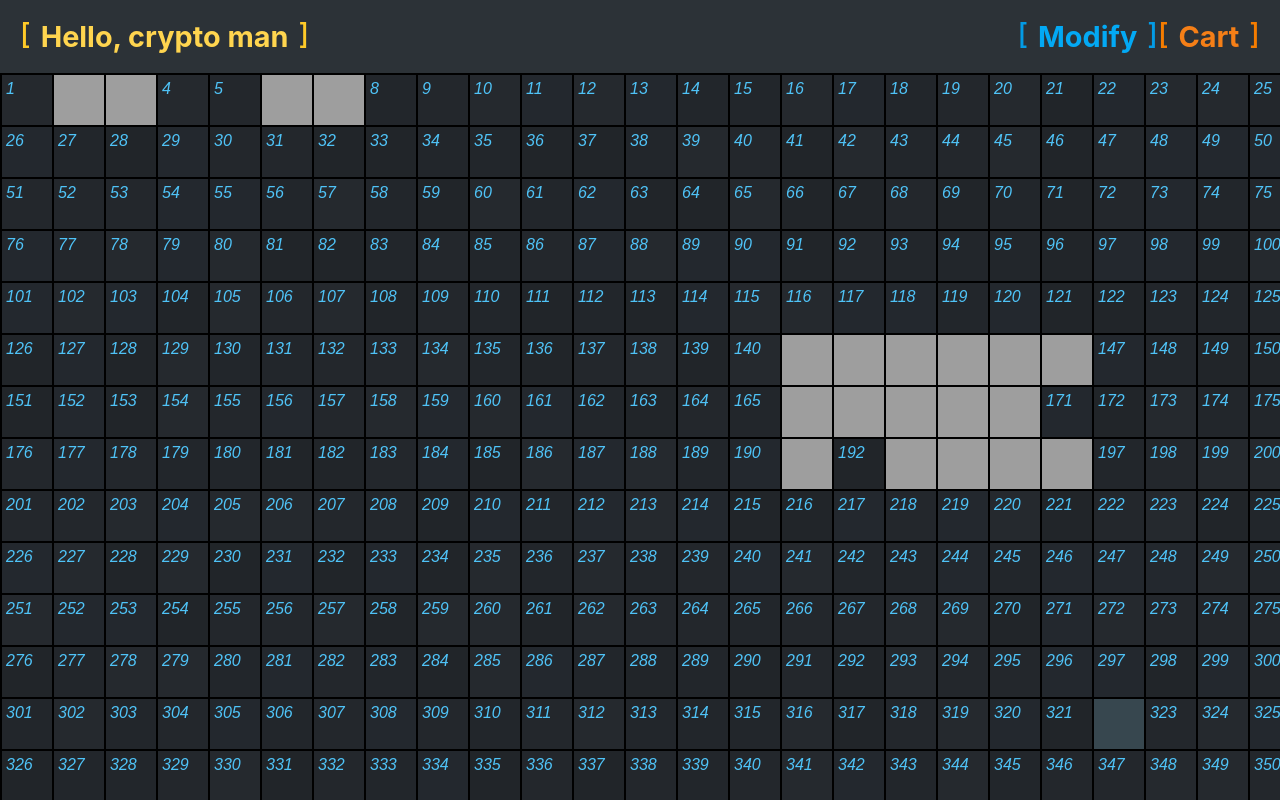
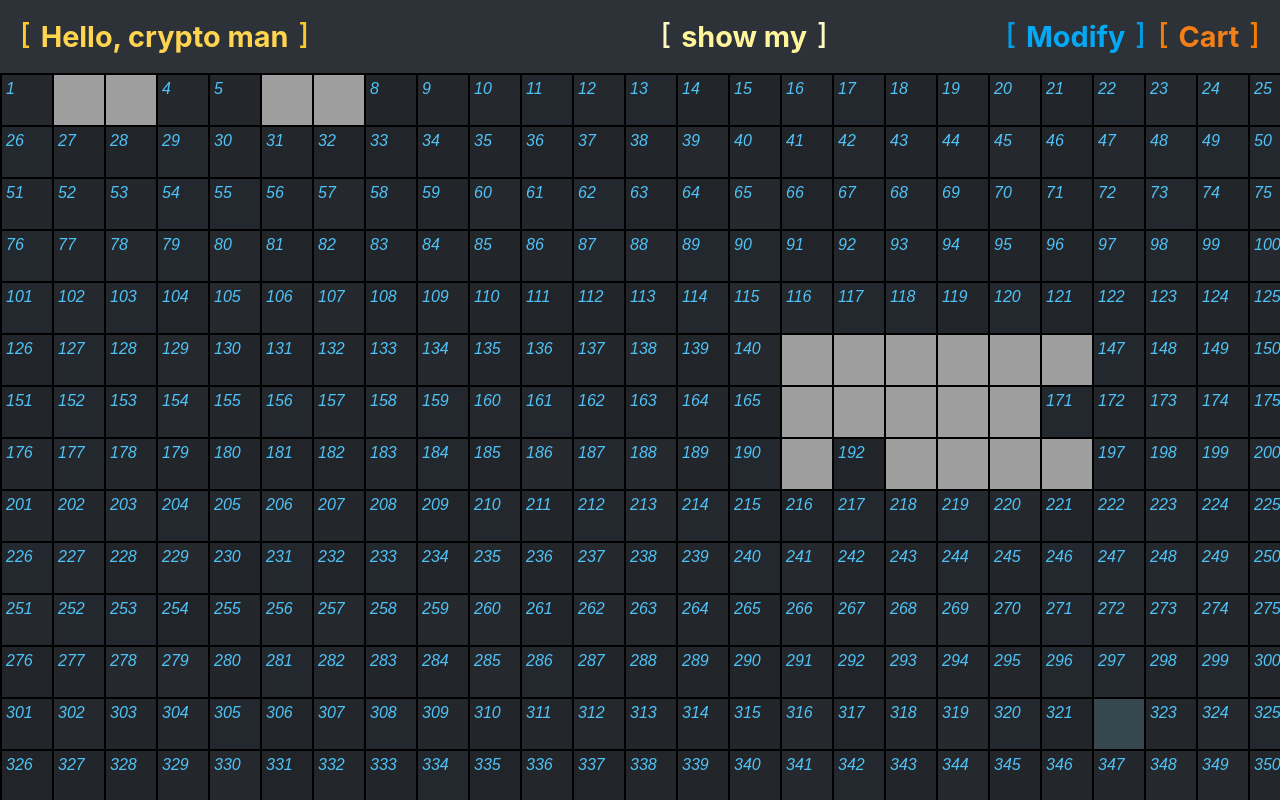
Before and after one commit to ArtMalina/pictures-grid, a React (Create React App) app: page / in a window 1280 px wide. Built offline with nearby package versions, Linux system fonts and the light colour scheme.

Commit message:
update: elements in modal with new displaying

```diff
--- a/package.json
+++ b/package.json
@@ -12,7 +12,7 @@
     "@types/react-dom": "^16.9.8",
     "react": "^16.13.1",
     "react-dom": "^16.13.1",
-    "react-scripts": "3.3.0",
+    "react-scripts": "^4.0.3",
     "rxjs": "^6.6.3",
     "typescript": "^3.7.3"
   },
--- a/src/App.scss
+++ b/src/App.scss
@@ -116,6 +116,30 @@ header {
 .py-3 {
     padding-top: 12px;
     padding-bottom: 12px;
+}
+.mx-1 {
+    margin-left: 4px;
+    margin-right: 4px;
+}
+.mx-2 {
+    margin-left: 8px;
+    margin-right: 8px;
+}
+.mx-3 {
+    margin-left: 12px;
+    margin-right: 12px;
+}
+.my-1 {
+    margin-top: 4px;
+    margin-bottom: 4px;
+}
+.my-2 {
+    margin-top: 8px;
+    margin-bottom: 8px;
+}
+.my-3 {
+    margin-top: 12px;
+    margin-bottom: 12px;
 }
 .flex-cnt {
     display: flex;
@@ -416,3 +440,9 @@ header {
         user-select: none;
     }
 }
+
+.modal_cell-item {
+    font-size: 1.2em;
+    color: #787878;
+    font-weight: bold;
+}
--- a/src/containers/Cart/CartModal.tsx
+++ b/src/containers/Cart/CartModal.tsx
@@ -50,16 +50,16 @@ const CartModal = (props: ICartModalProps) => {
             {
                 state[0] && <Modal title="Crypto tiles" width={ 770 } height={ 450 } event$={ event$ }>
                     <div className="flex-cnt item wrap content-start overflow">
-                        <div className="flex-cnt item fb-10 wrap px-2 py-3">
+                        <div className="flex-cnt item justify-start fb-10 wrap px-2 py-3">
                             {
                                 state[1].map(cellData =>
                                     <div
                                         key={ cellData.curr.cellNumber }
-                                        className="flex-cnt item wrap fb-10 align-center"
-                                        style={ { padding: '4px 2px', marginBottom: 8, backgroundColor: 'white' } }
+                                        className="flex-cnt item wrap fb-2 align-center shrink mx-1 px-3 py-4"
+                                        style={ { marginBottom: 8, backgroundColor: 'white' } }
                                     >
-                                        <div className="flex-cnt item fb-4">cell number: { cellData.curr.cellNumber + 1 }</div>
-                                        <div className="flex-cnt item fb-3"> tile point: { cellData.curr.point.join(', ') }</div>
+                                        <div className="flex-cnt item fb-4 modal_cell-item">{ cellData.curr.cellNumber + 1 }</div>
+                                        {/* <div className="flex-cnt item fb-3"> tile point: { cellData.curr.point.join(', ') }</div> */}
                                         <div className="flex-cnt item fb-3 justify-end">
                                             <Button action={ cellData } light color="error" title="X" small event$={ remove$ } />
                                         </div>
--- a/src/containers/Header/Header.tsx
+++ b/src/containers/Header/Header.tsx
@@ -17,8 +17,30 @@ const Header = (props: IHeaderProps) => {
         <div style={ { backgroundColor: 'white', padding: '0 10px' } }>
         </div>
         <div className="flex-cnt">
-            <Button event$={ event$ } action={ { type: CartEvents.Modify, payload: [] } } light color="info" title="Modify" />
-            <Button event$={ event$ } action={ { type: CartEvents.Open, payload: [] } } color="header" title="Cart" />
+            <Button
+                event$={ event$ }
+                action={ { type: CartEvents.ShowOwn, payload: [] } }
+                light
+                color="primary"
+                title="show my"
+            />
+        </div>
+        <div className="flex-cnt">
+            <div className="flex-cnt item shrink mx-3">
+                <Button
+                    event$={ event$ }
+                    action={ { type: CartEvents.Modify, payload: [] } }
+                    light
+                    color="info"
+                    title="Modify"
+                />
+            </div>
+            <Button
+                event$={ event$ }
+                action={ { type: CartEvents.Open, payload: [] } }
+                color="header"
+                title="Cart"
+            />
         </div>
         {/* 'header' | 'base' | 'active' | 'primary' | 'secondary' | 'info' | 'error' | 'close' */ }
         {/* <div className="flex-cnt align-center item wrap fb-6">
--- a/src/interfaces/cells.ts
+++ b/src/interfaces/cells.ts
@@ -34,6 +34,8 @@ export enum CartEvents {
     Save = 3,
     RemoveItems = 4,
     Modify = 5,
+    ShowOwn = 6,
+    ShowOther = 7
 }
 
 export interface ICartEventData {
--- a/tsconfig.json
+++ b/tsconfig.json
@@ -17,7 +17,8 @@
     "resolveJsonModule": true,
     "isolatedModules": true,
     "noEmit": true,
-    "jsx": "react"
+    "jsx": "react",
+    "noFallthroughCasesInSwitch": true
   },
   "include": [
     "src"
```
Also changed, not shown: 2 other files (tests, documents, lock files or other folders).
